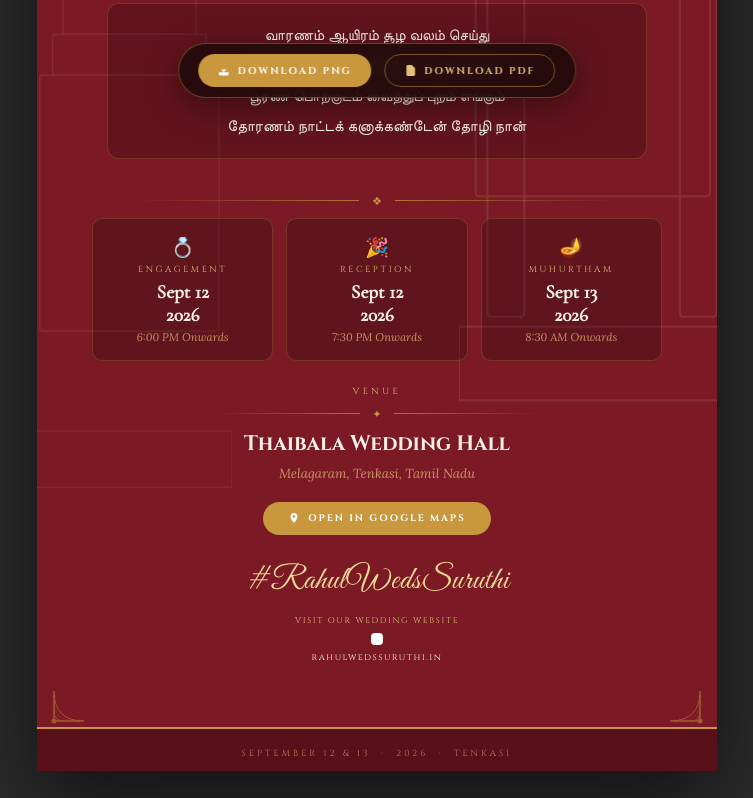
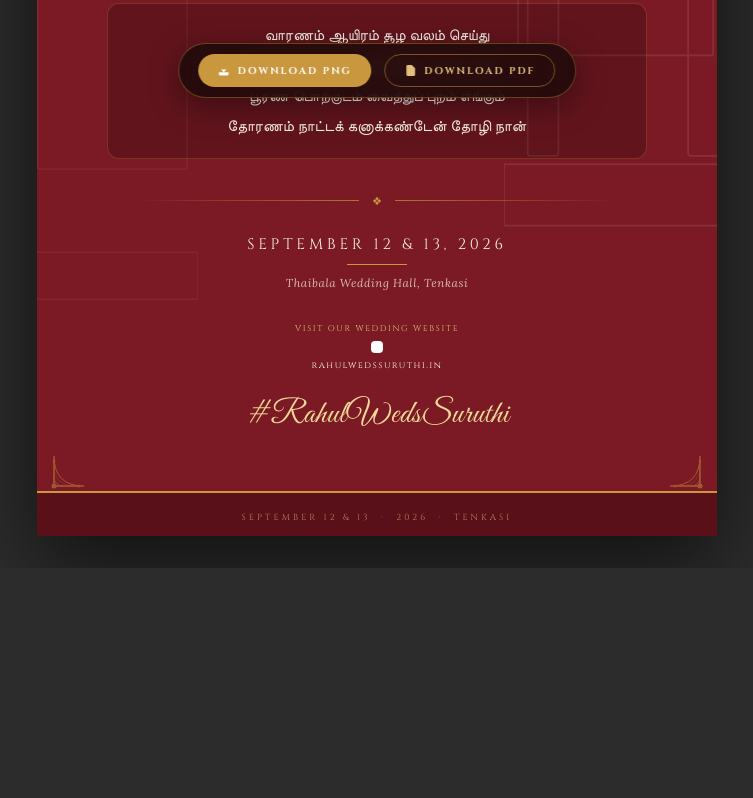
Before and after one commit to rahul-0906/invitation, a website built with Vite: page poster.html in a window 1280 px wide. Shown: the part 678-1476 px from the top of the page, without its empty margins (263-1016 px from the left). After the commit the page ends 1246 px from the top, so only its background shows below. Built offline with nearby package versions, Linux system fonts and the light colour scheme; a script that the page names is missing; a web font is replaced by a local one.

Commit message:
design: simplify poster events timeline text and position hashtag at the bottom

```diff
--- a/poster.html
+++ b/poster.html
@@ -600,42 +600,12 @@
     <!-- GOLD DIVIDER -->
     <div class="gold-divider"><span class="orn">❖</span></div>
 
-    <!-- EVENT CARDS -->
-    <div class="events-row">
-      <div class="event-card">
-        <span class="event-card-icon">💍</span>
-        <div class="event-card-name">Engagement</div>
-        <div class="event-card-date">Sept 12<br/>2026</div>
-        <div class="event-card-time">6:00 PM Onwards</div>
-      </div>
-      <div class="event-card">
-        <span class="event-card-icon">🎉</span>
-        <div class="event-card-name">Reception</div>
-        <div class="event-card-date">Sept 12<br/>2026</div>
-        <div class="event-card-time">7:30 PM Onwards</div>
-      </div>
-      <div class="event-card">
-        <span class="event-card-icon">🪔</span>
-        <div class="event-card-name">Muhurtham</div>
-        <div class="event-card-date">Sept 13<br/>2026</div>
-        <div class="event-card-time">8:30 AM Onwards</div>
-      </div>
+    <!-- SIMPLIFIED DATE & TIME INFO -->
+    <div style="text-align: center; margin: 1rem 0 1.6rem;">
+      <p style="font-family: 'Cinzel', serif; font-size: 0.95rem; letter-spacing: 0.25em; color: #F5EFE6; text-transform: uppercase;">September 12 &amp; 13, 2026</p>
+      <div style="height: 1px; width: 60px; background: #C9973E; margin: 0.6rem auto;"></div>
+      <p style="font-family: 'Lora', serif; font-size: 0.72rem; color: rgba(245,239,230,0.75); font-style: italic; letter-spacing: 0.05em;">Thaibala Wedding Hall, Tenkasi</p>
     </div>
-
-    <!-- VENUE -->
-    <div class="venue-section">
-      <p class="venue-eyebrow">Venue</p>
-      <div class="gold-divider" style="width:60%;margin-bottom:0.6rem"><span class="orn">✦</span></div>
-      <h2 class="venue-name-big">Thaibala Wedding Hall</h2>
-      <p class="venue-address">Melagaram, Tenkasi, Tamil Nadu</p>
-      <a class="map-btn" href="https://maps.google.com/?q=Thaibala+Wedding+Hall,+Melagaram,+Tenkasi,+Tamil+Nadu" target="_blank" rel="noopener noreferrer">
-        <svg width="12" height="12" viewBox="0 0 24 24" fill="currentColor"><path d="M12 2C8.13 2 5 5.13 5 9c0 5.25 7 13 7 13s7-7.75 7-13c0-3.87-3.13-7-7-7zm0 9.5c-1.38 0-2.5-1.12-2.5-2.5s1.12-2.5 2.5-2.5 2.5 1.12 2.5 2.5-1.12 2.5-2.5 2.5z"/></svg>
-        Open in Google Maps
-      </a>
-    </div>
-
-    <!-- HASHTAG -->
-    <p class="poster-hashtag">#RahulWedsSuruthi</p>
 
     <!-- WEBSITE QR SECTION -->
     <div class="qr-section-poster" style="display: flex; flex-direction: column; align-items: center; justify-content: center; margin-top: 0.5rem; margin-bottom: 1.5rem;">
@@ -643,6 +613,9 @@
       <div id="websiteQR" style="padding: 6px; background: white; border-radius: 4px; display: inline-block;"></div>
       <span style="font-family: 'Cinzel', serif; font-size: 0.58rem; letter-spacing: 0.15em; color: #F5EFE6; margin-top: 0.4rem;">rahulwedssuruthi.in</span>
     </div>
+
+    <!-- HASHTAG -->
+    <p class="poster-hashtag" style="margin-bottom: 1rem;">#RahulWedsSuruthi</p>
 
   </div><!-- /poster-content -->
 
```
